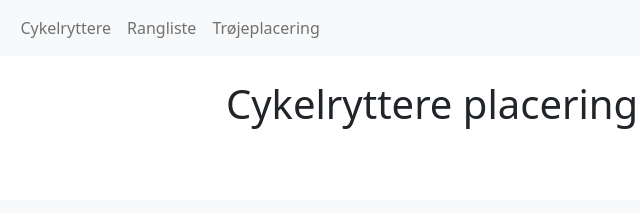
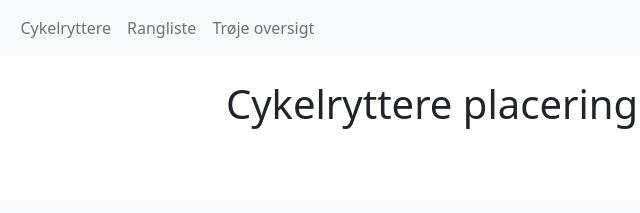
Before and after one commit to Tour-De-France-Eksamen/Frontend, a website built with Parcel: page placering.html in a window 1280 px wide. Shown: the top 213 px of the page, 208-848 px from the left. Built offline with nearby package versions, Linux system fonts and the light colour scheme.

Commit message:
Changes to navbar html text

```diff
--- a/placering.html
+++ b/placering.html
@@ -21,7 +21,7 @@
           <a class="nav-link" href="placering.html">Rangliste</a>
         </li>
         <li class="nav-item">
-          <a class="nav-link" href="trøjer.html">Trøjeplacering</a>
+          <a class="nav-link" href="trøjer.html">Trøje oversigt</a>
         </li>
       </ul>
     </div>
```
Also changed, not shown: index.html (+2 -2 lines), trøjer.html (+2 -2 lines).
